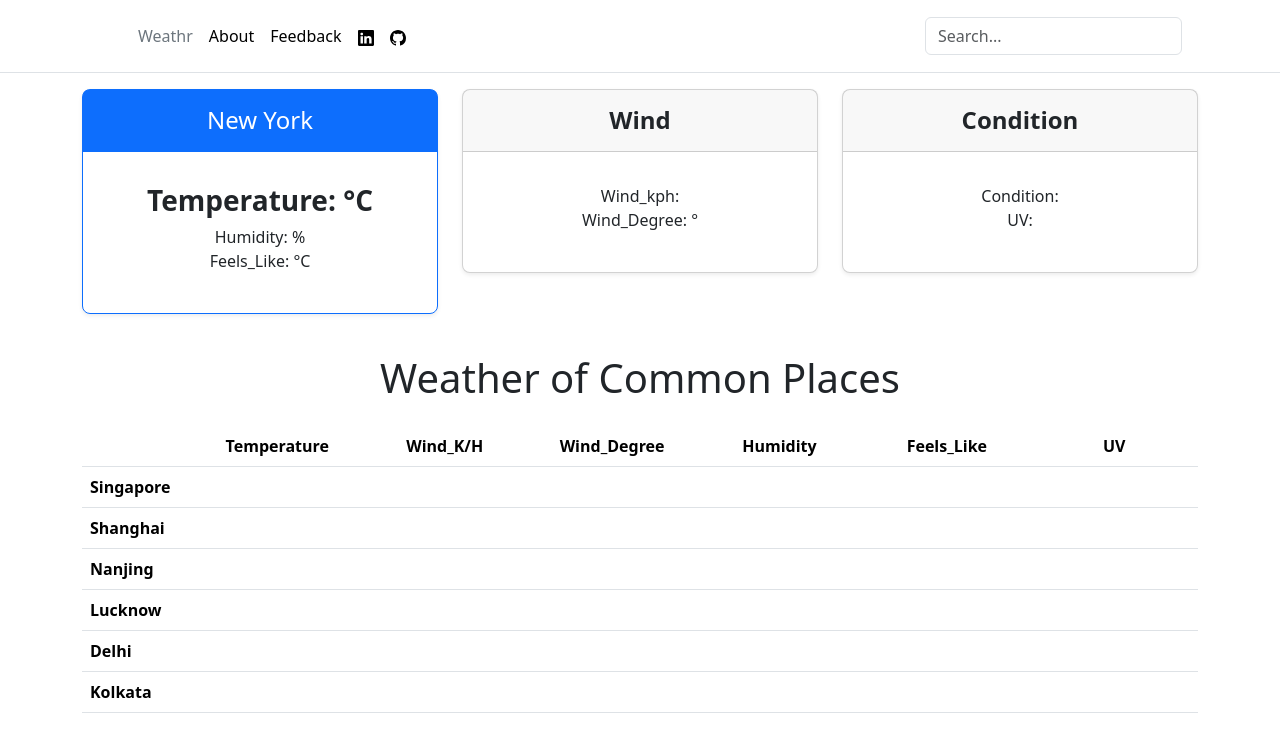
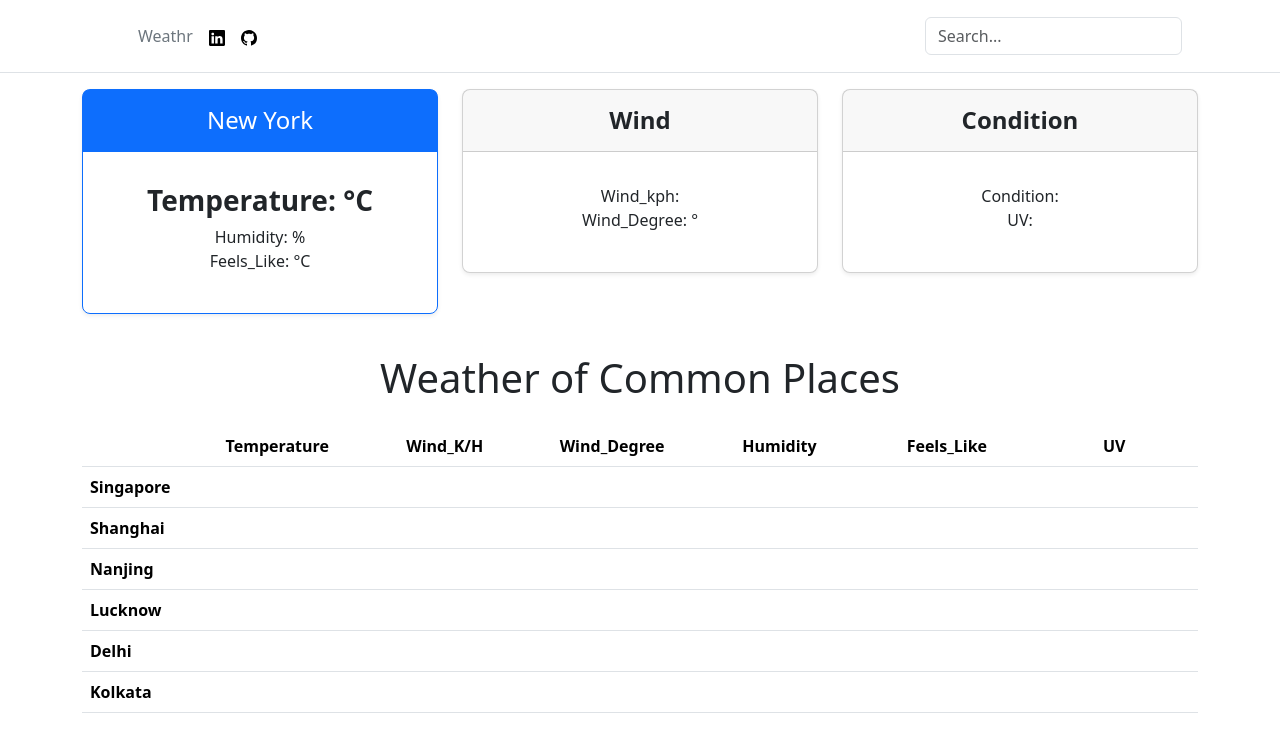
Before and after one commit to parkkrrr/weathr, a plain HTML site: page index.html in a window 1280 px wide. Drawn offline with nearby package versions, Linux system fonts and the light colour scheme; no server answers.

Commit message:
modified:   index.html

```diff
--- a/index.html
+++ b/index.html
@@ -23,8 +23,8 @@
 
         <ul class="nav col-12 col-lg-auto me-lg-auto mb-2 justify-content-center mb-md-0">
           <li><a href="#" class="nav-link px-2 link-secondary">Weathr</a></li>
-          <li><a href="#" class="nav-link px-2 link-body-emphasis">About</a></li>
-          <li><a href="#" class="nav-link px-2 link-body-emphasis">Feedback</a></li>
+          <!-- <li><a href="#" class="nav-link px-2 link-body-emphasis">About</a></li>
+          <li><a href="#" class="nav-link px-2 link-body-emphasis">Feedback</a></li> -->
           <li><a href="https://linkedin.com/in/parkkrrr" class="nav-link px-2 link-body-emphasis"><svg
                 xmlns="http://www.w3.org/2000/svg" width="16" height="16" fill="currentColor" class="bi bi-linkedin"
                 viewBox="0 0 16 16">
```
